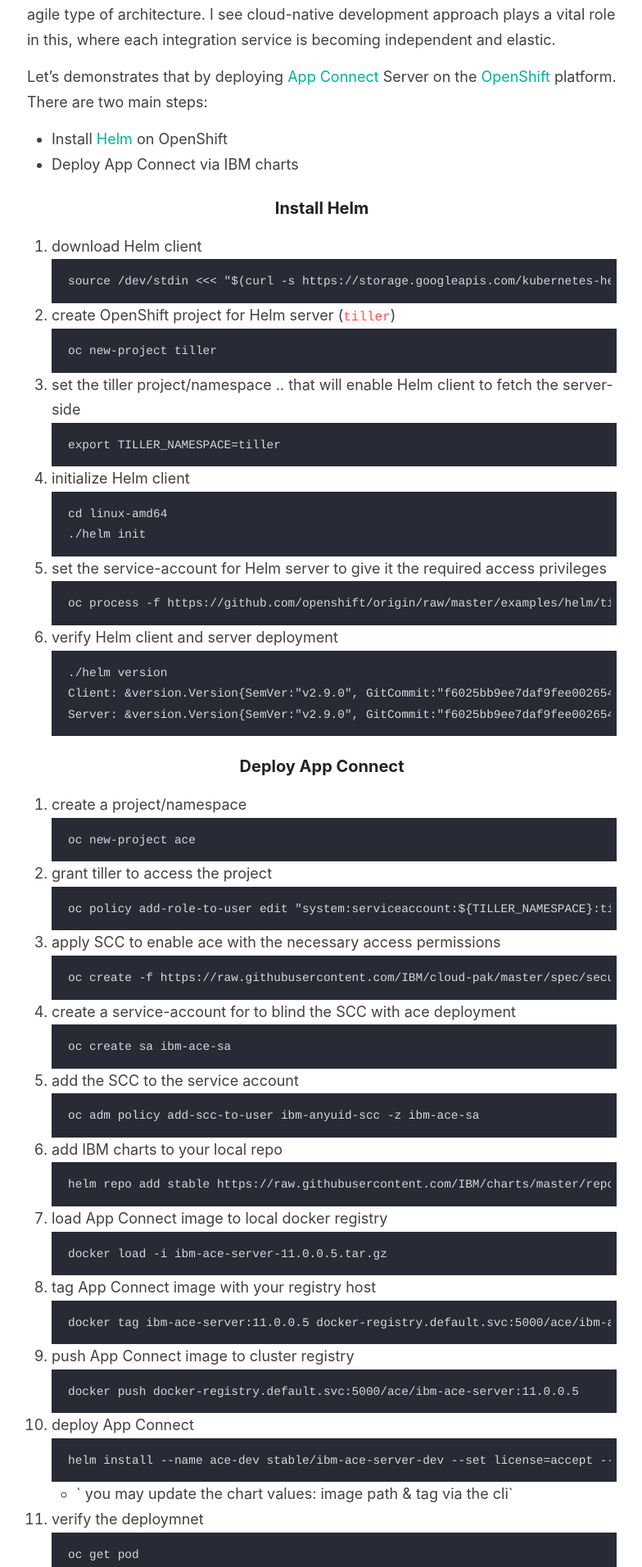
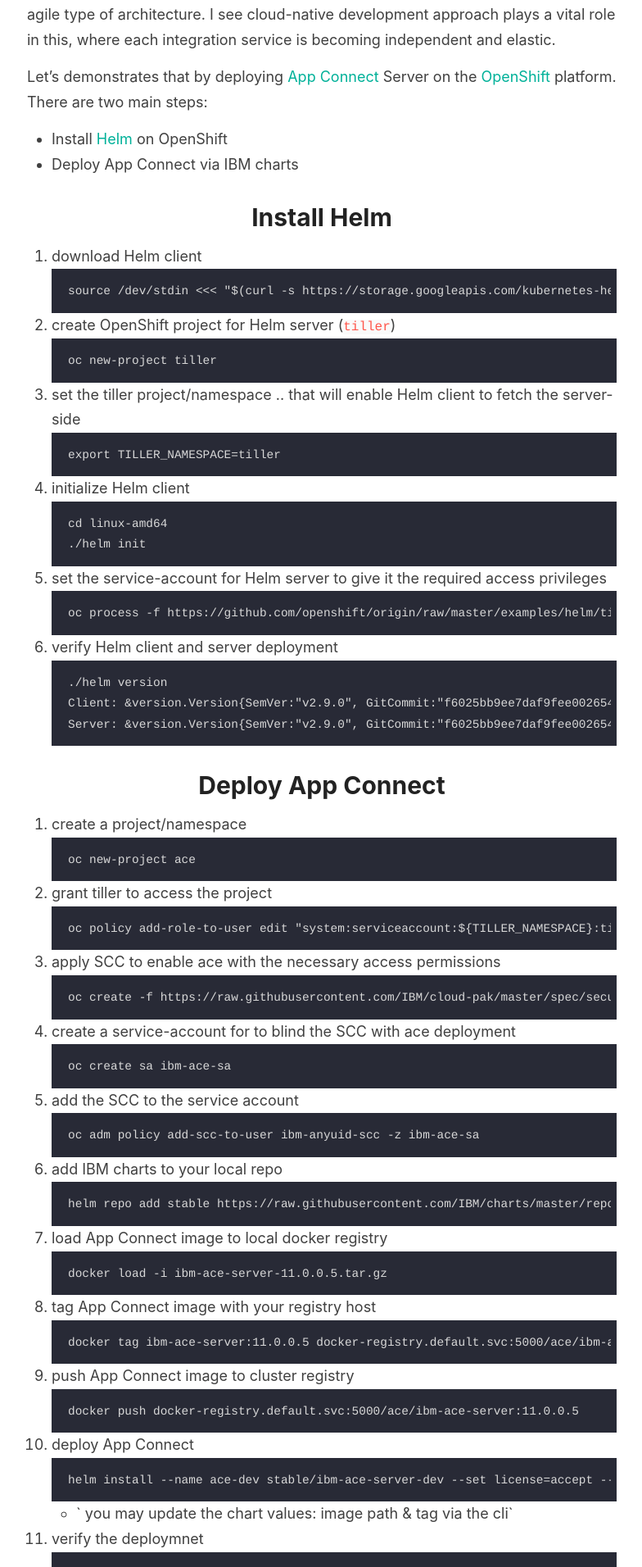
Before and after one commit to RashidAljohani/localhost, a Jekyll site: the page built from _posts/2019-9-20-deploy-ace-on-openshift.md, in a window 1280 px wide. Shown: the part 631-2543 px from the top of the page at 82% size, without its empty margins (247-1031 px from the left). Built offline with Jekyll 4.4.1, drawn with Linux system fonts in a browser that asks for light colours; comment, search, counter and statistics services are not loaded.

Commit message:
update blog

````diff
--- a/_posts/2019-9-20-deploy-ace-on-openshift.md
+++ b/_posts/2019-9-20-deploy-ace-on-openshift.md
@@ -22,7 +22,7 @@
 * Deploy App Connect via IBM charts
 
 
-### Install Helm
+# Install Helm
 
 1. download Helm client
 ```
@@ -57,7 +57,7 @@
 ```
 
 
-### Deploy App Connect
+# Deploy App Connect
 
 1.  create a project/namespace
 ```
````
